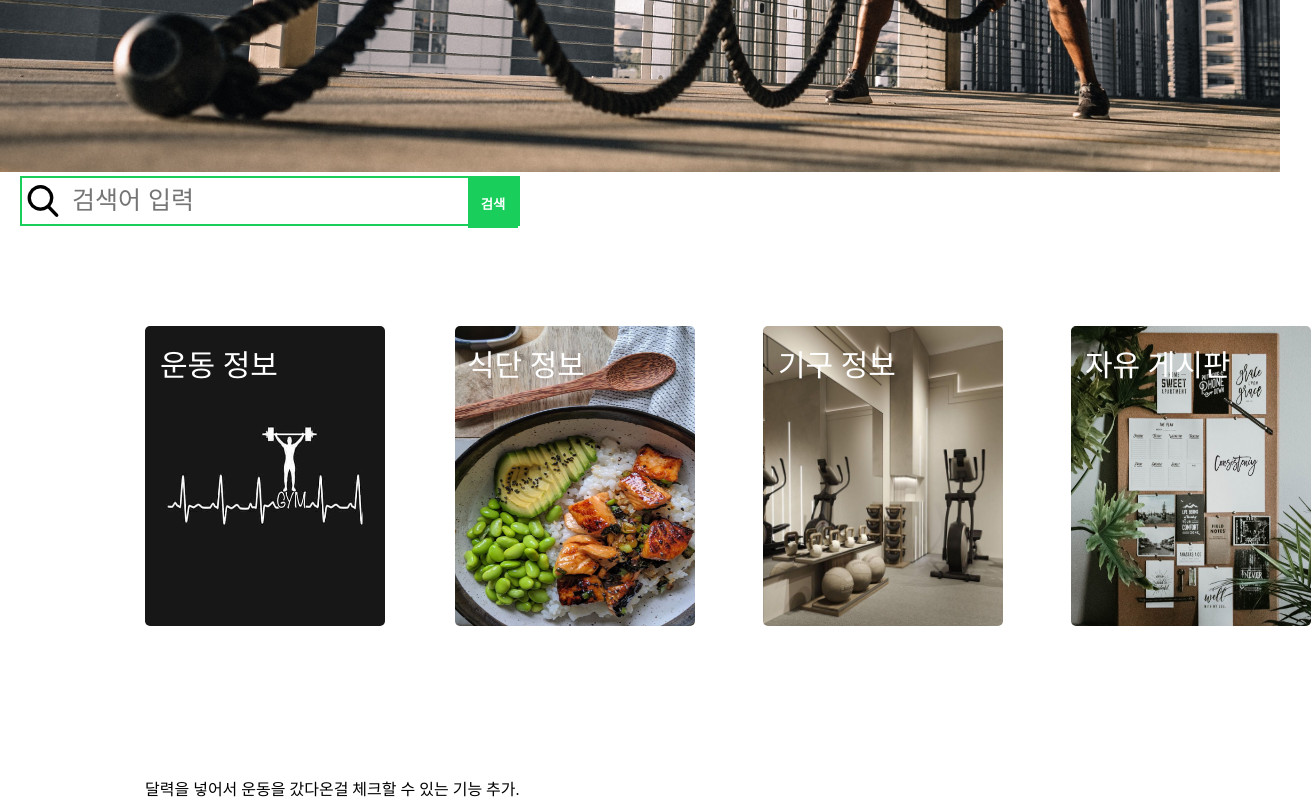
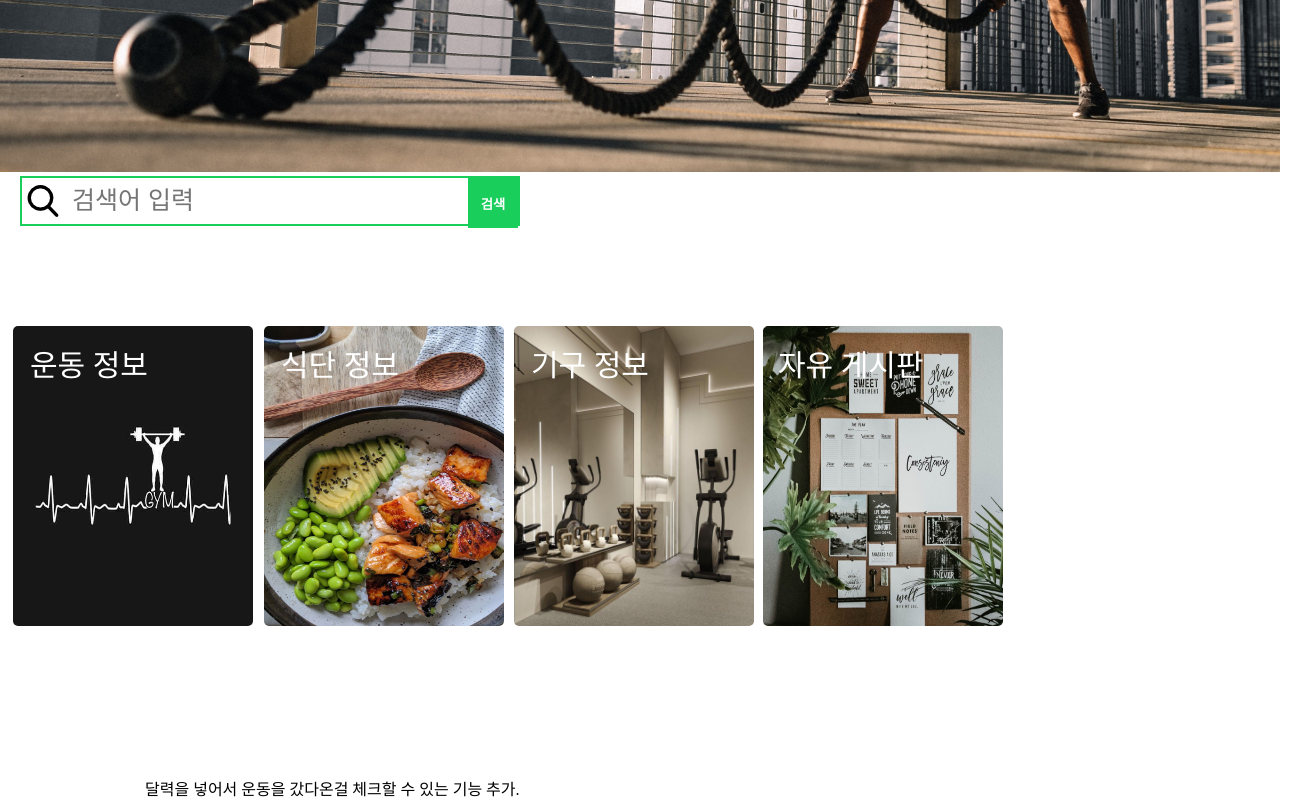
Before and after one commit to HyeuongKyun/fitnessboard, a plain HTML site: page index.html in a window 1280 px wide. Shown: the part 347-1147 px from the top of the page, 1311 px wide, since content can reach past the window. Drawn offline with nearby package versions, Linux system fonts and the light colour scheme; a web font is replaced by a local one.

Commit message:
Add files via upload

```diff
--- a/style.css
+++ b/style.css
@@ -96,7 +96,7 @@ body{
   font-size: 30px;
   color: white;
   position: absolute;
-  left: 160px;
+  left: 30px;
 }
 
 #reason_i{
@@ -104,7 +104,7 @@ body{
   position: absolute;
   height: 300px;
   border-radius: 5px;
-  margin-left: 145px;
+  margin-left: 13px;
 }
 
 #reason_fs{
@@ -113,14 +113,14 @@ body{
   font-family: 'Yeongdo-Rg';
   font-size: 30px;
   position: absolute;
-  left: 467px;
+  left: 281px;
 }
 
 #reason_is{
   width: 240px;
   height: 300px;
   position: absolute;
-  left : 455px;
+  left : 264px;
   border-radius: 5px;
 }
 
@@ -130,14 +130,14 @@ body{
   font-family: 'Yeongdo-Rg';
   font-size: 30px;
   position: absolute;
-  left: 778px;
+  left: 531px;
 }
 
 #reason_it{
   width: 240px;
   height: 300px;
   position: absolute;
-  left : 763px;
+  left : 514px;
   border-radius: 5px;
 }
 
@@ -147,13 +147,13 @@ body{
   font-family: 'Yeongdo-Rg';
   font-size: 30px;
   position: absolute;
-  left: 1085px;
+  left: 778px;
 }
 
 #reason_if{
   width: 240px;
   height: 300px;
   position: absolute;
-  left : 1071px;
+  left : 763px;
   border-radius: 5px;
 }
```
